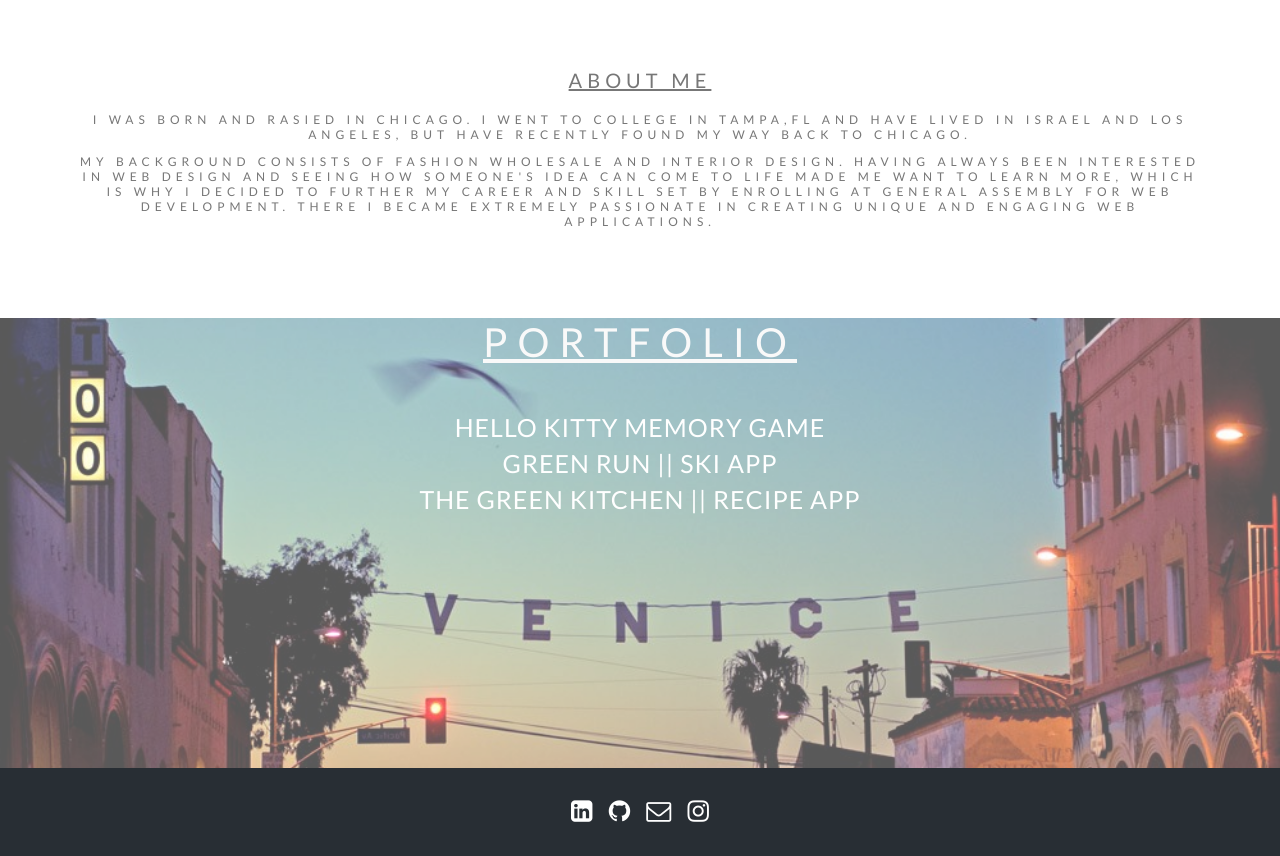
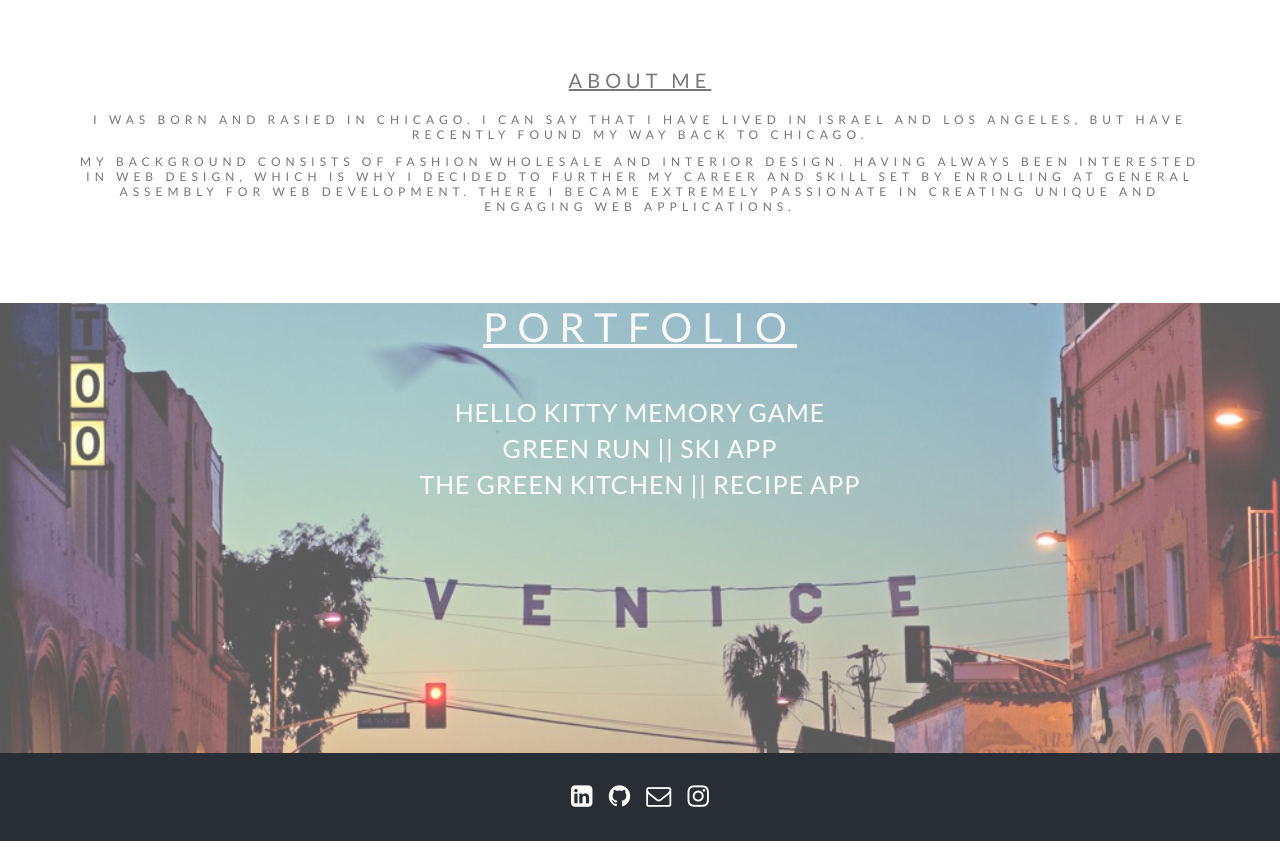
Before and after one commit to Katelynfenchel/personalportfolio, a plain HTML site: page index.html in a window 1280 px wide. Shown: the part 498-1354 px from the top of the page. Drawn offline with nearby package versions, Linux system fonts and the light colour scheme.

Commit message:
updated about me

```diff
--- a/css/styles.css
+++ b/css/styles.css
@@ -25,6 +25,7 @@ div{
 #veniceimg{
 	background-image: url("../image/venice02.jpg");
 	min-height: 450px;
+
 }
 
 #blondeimg, #veniceimg{
--- a/index.html
+++ b/index.html
@@ -12,10 +12,7 @@
 			  <li><a href="#veniceimg">Work</a></li>
 			  <li><a href="#about">About</a></li>
 			  <li><a href="#blondeimg">Home</a></li>
-
-
 		</div>
-
 				<div id="blondeimg">
 					<div class="caption">
 						<span class="border">Katelyn Fenchel</span>
@@ -24,8 +21,11 @@
 				</div>
 				<div style="color: #777; background-color:white;text-align: center;padding:50px 80px;text-align: justify;">
 					<h3 id="about" style="text-align: center;text-decoration: underline;">About Me</h3>
-			<p>I was born and rasied in Chicago. I went to college in Tampa,FL and have lived in Israel and Los Angeles, but have recently found my way back to Chicago. </p>
-			<p> My background consists of fashion wholesale and interior design. Having always been interested in web design and seeing how someone's idea can come to life made me want to learn more, which is why I decided to further my career and skill set by enrolling at General Assembly for web development. There I became extremely passionate in creating unique and engaging web applications.</p>
+
+						<p>I was born and rasied in Chicago. I can say that I have lived in Israel and Los Angeles, but have recently found my way back to Chicago. </p>
+
+						<p> My background consists of fashion wholesale and interior design. Having always been interested in web design, which is why I decided to further my career and skill set by enrolling at General Assembly for web development. There I became extremely passionate in creating unique and engaging web applications.</p>
+
 				</div>
 
 		<div id="veniceimg">
@@ -45,7 +45,7 @@
 
 			</div>
 		</div>
-	<div style="position: relative;">
+	<div>
 		<div style="color:#ddd;background-color: #282E34;text-align: center;padding: 30px 80px;text-align: justify;">
 				<div class = "links1">
 					<a href= "https://www.linkedin.com/in/katelyn-fenchel-59956237">
```
Lines whose indentation alone changed are shown as unchanged.
